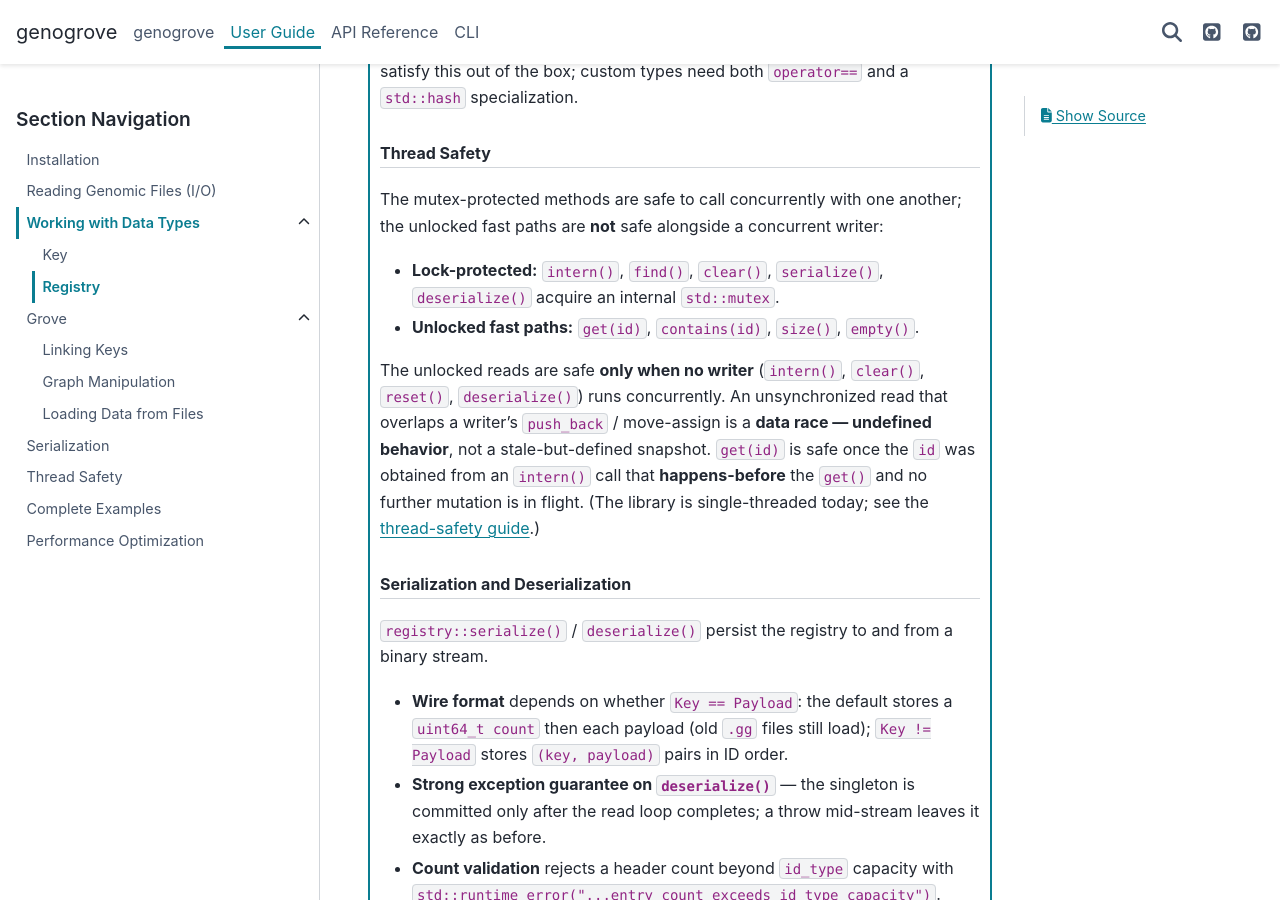
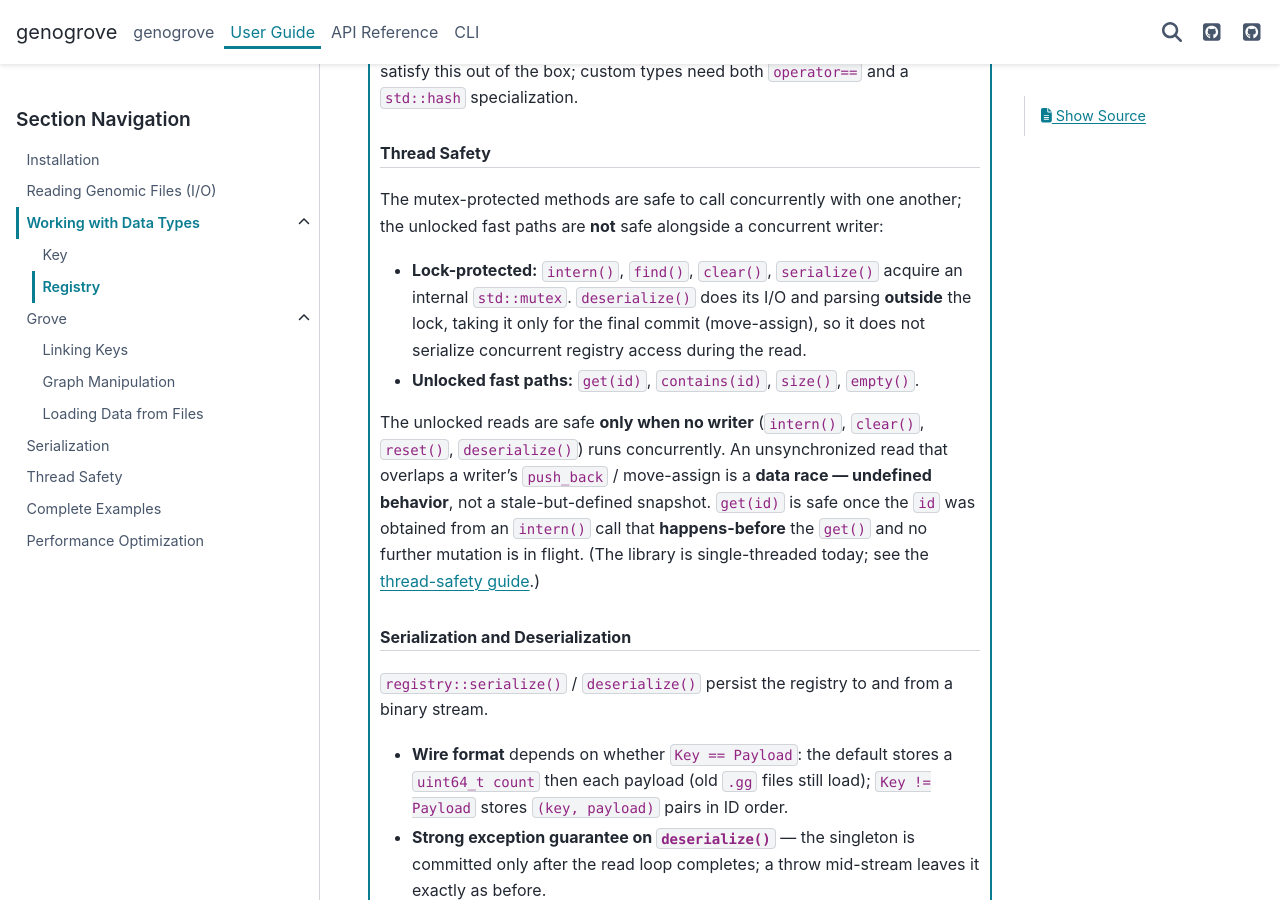
Before and after one commit to genogrove/docs, a Sphinx documentation site: the page built from source/guide/data_types/registry.md, in a window 1280 px wide and 900 px high, scrolled down 3241 px. Built offline with Sphinx 7.4.7 and the PyData theme 0.15.4, drawn with Linux system fonts in a browser that asks for light colours.

Commit message:
Address CodeRabbit: bump cli.md --version to 0.25.5, clarify registry deserialize lock scope
- source/cli.md: --version example 0.25.3 -> 0.25.5
- registry.md: deserialize() does I/O outside the lock, locks only for the
  final commit (matching thread_safety.md)

```diff
--- a/source/guide/data_types/registry.md
+++ b/source/guide/data_types/registry.md
@@ -130,7 +130,7 @@ This pattern avoids overloading `gene_info::operator==` and `std::hash<gene_info
 
 The mutex-protected methods are safe to call concurrently with one another; the unlocked fast paths are **not** safe alongside a concurrent writer:
 
-- **Lock-protected:** `intern()`, `find()`, `clear()`, `serialize()`, `deserialize()` acquire an internal `std::mutex`.
+- **Lock-protected:** `intern()`, `find()`, `clear()`, `serialize()` acquire an internal `std::mutex`. `deserialize()` does its I/O and parsing **outside** the lock, taking it only for the final commit (move-assign), so it does not serialize concurrent registry access during the read.
 - **Unlocked fast paths:** `get(id)`, `contains(id)`, `size()`, `empty()`.
 
 The unlocked reads are safe **only when no writer** (`intern()`, `clear()`, `reset()`, `deserialize()`) runs concurrently. An unsynchronized read that overlaps a writer's `push_back` / move-assign is a **data race — undefined behavior**, not a stale-but-defined snapshot. `get(id)` is safe once the `id` was obtained from an `intern()` call that **happens-before** the `get()` and no further mutation is in flight. (The library is single-threaded today; see the [thread-safety guide](../thread_safety.md).)
```
Also changed, not shown: source/cli.md (+1 -1 lines).
